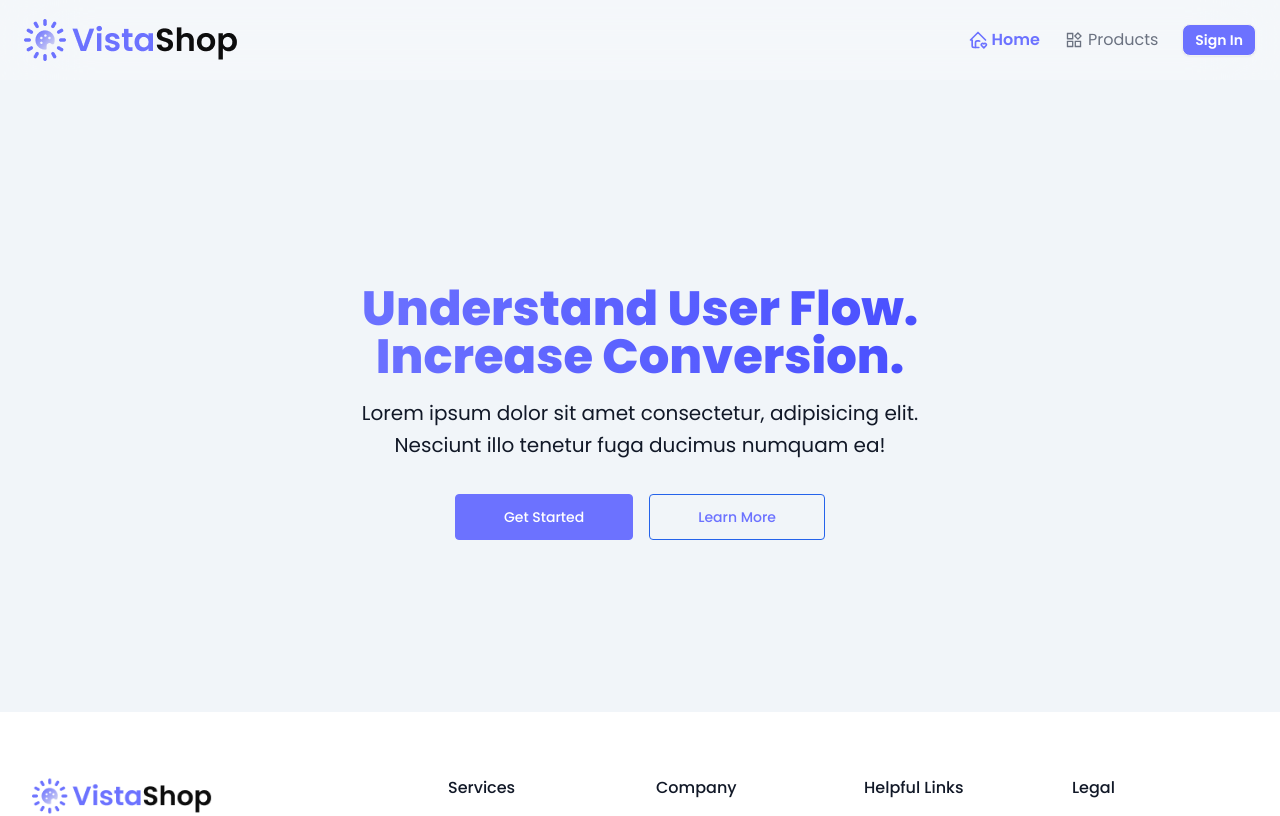
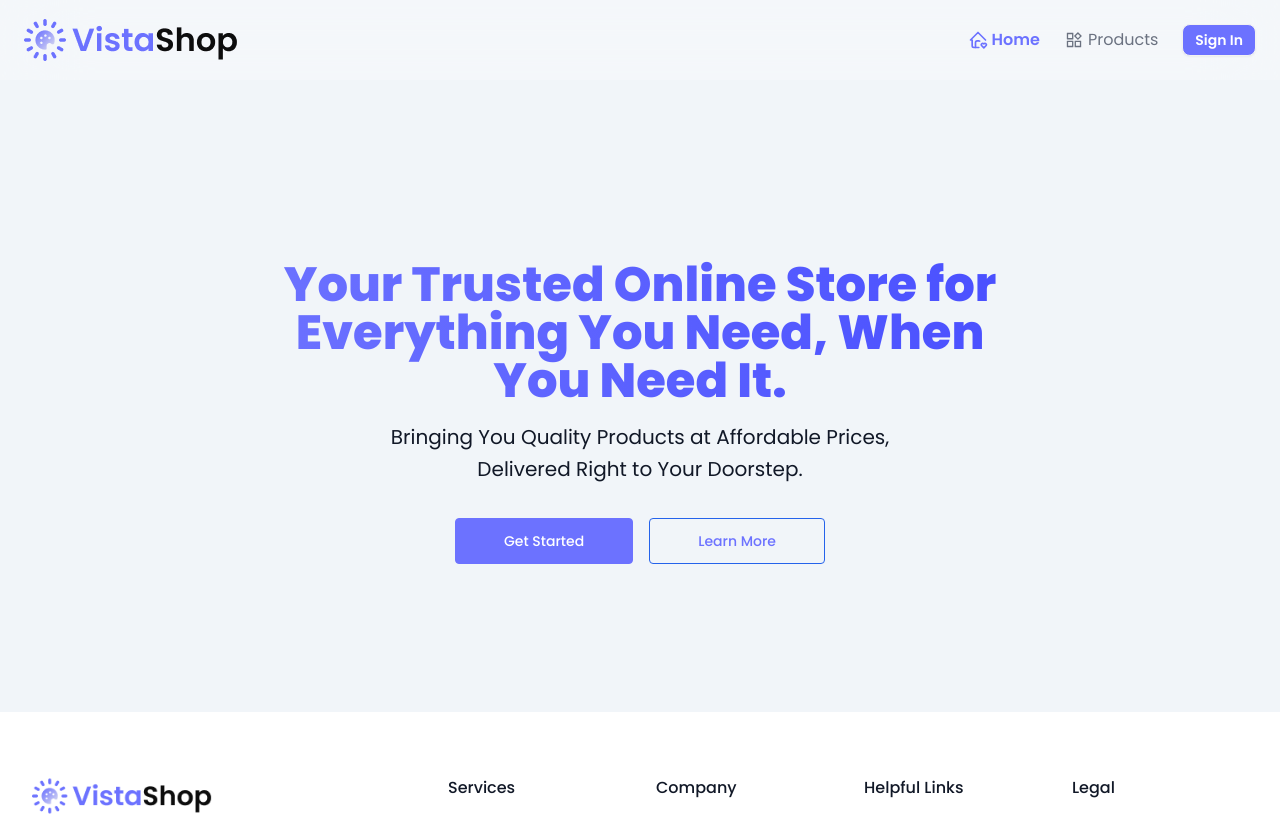
Before and after one commit to hellomaruf/VistaShop, a React (Vite) app: page / in a window 1280 px wide. Shown: the top 816 px of the page. Built offline with nearby package versions, Linux system fonts and the light colour scheme; no server answers.

Commit message:
problem solving

```diff
--- a/src/Components/Hero.jsx
+++ b/src/Components/Hero.jsx
@@ -5,13 +5,12 @@ function Hero() {
         <div className="mx-auto max-w-screen-xl px-4 py-32 lg:flex lg:h-[600px] lg:items-center">
           <div className="mx-auto max-w-3xl text-center">
             <h1 className="bg-gradient-to-r from-[#6c72ff]  to-[#494fff] bg-clip-text text-3xl font-extrabold text-transparent sm:text-5xl">
-              Understand User Flow.
-              <span className="sm:block"> Increase Conversion. </span>
+            Your Trusted Online Store for Everything You Need, When You Need It.
+
             </h1>
 
             <p className="mx-auto mt-4 max-w-xl sm:text-xl/relaxed">
-              Lorem ipsum dolor sit amet consectetur, adipisicing elit. Nesciunt
-              illo tenetur fuga ducimus numquam ea!
+            Bringing You Quality Products at Affordable Prices, Delivered Right to Your Doorstep.
             </p>
 
             <div className="mt-8 flex flex-wrap justify-center gap-4">
```
